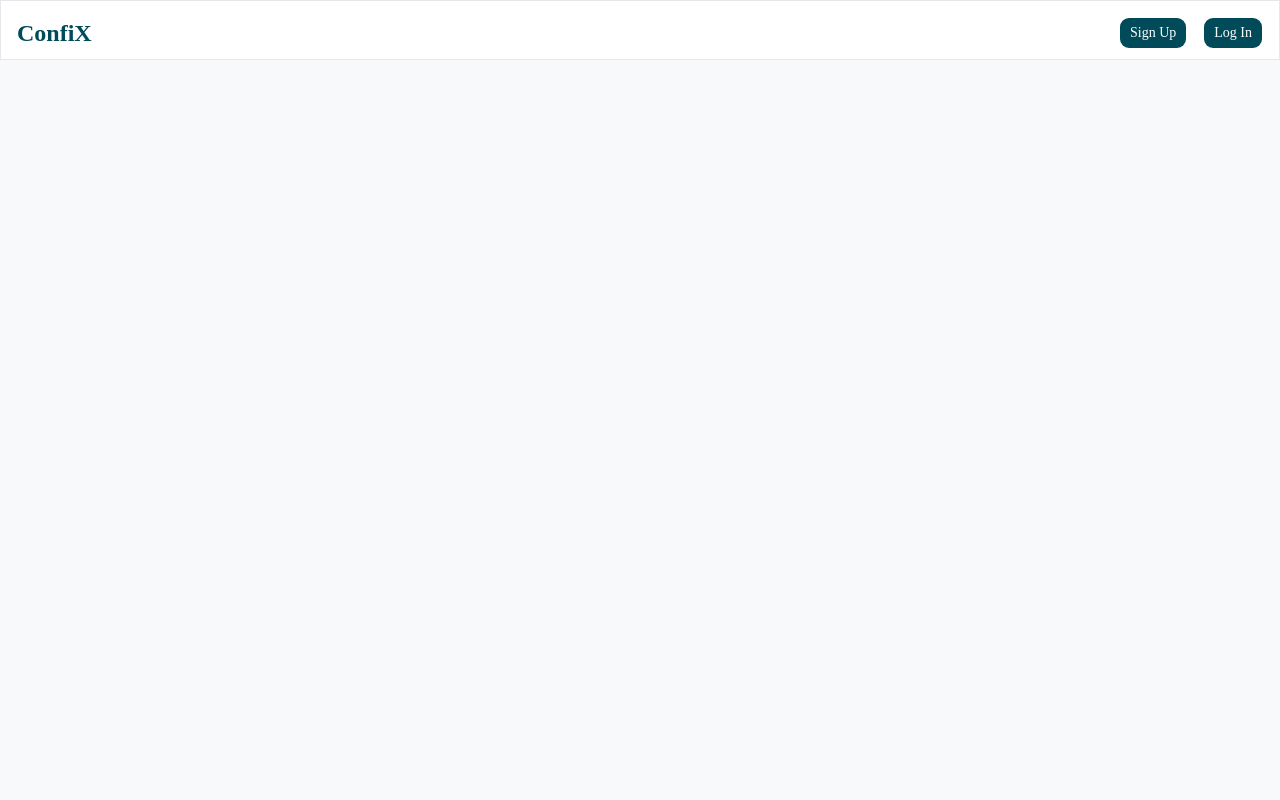
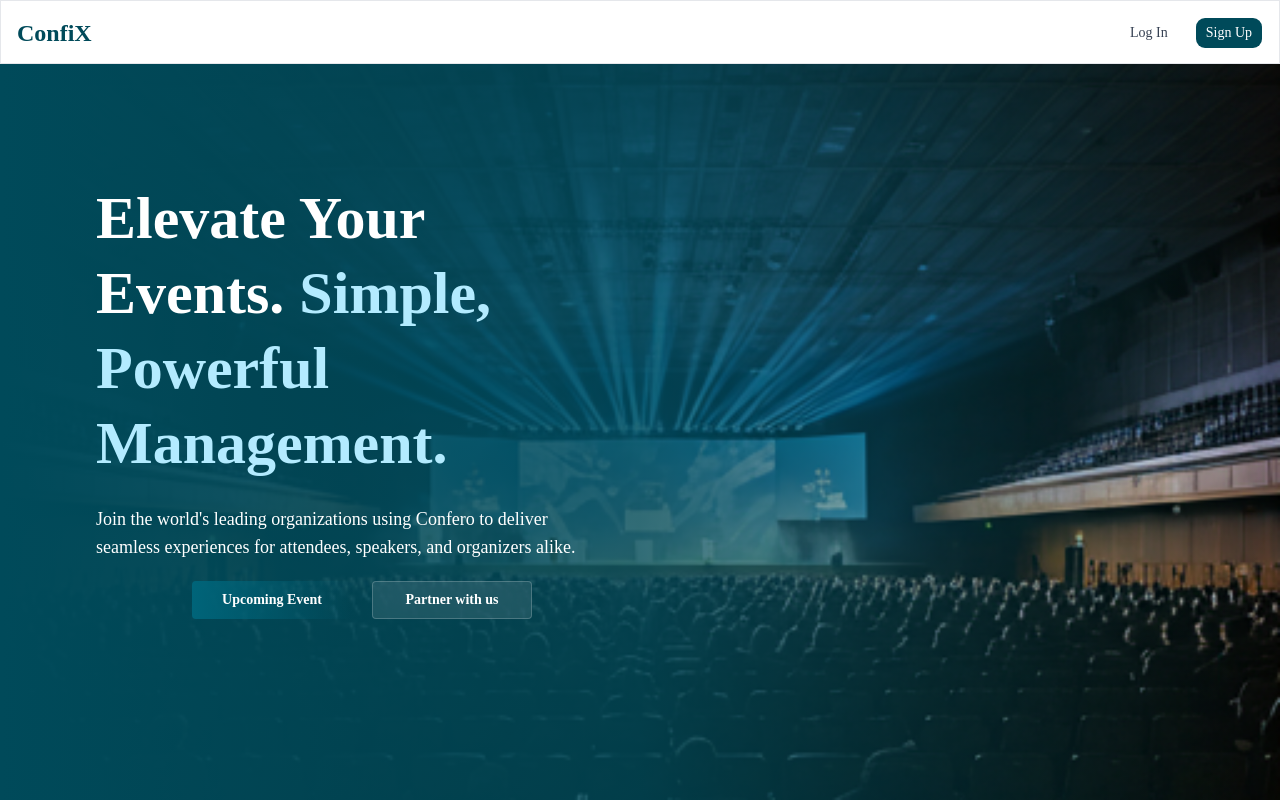
Before and after one commit to Tsedniya/ConfiX, a Next.js app: page / in a window 1280 px wide. Built offline with nearby package versions, Linux system fonts and the light colour scheme.

Commit message:
frontend:homepage

```diff
--- a/app/page.tsx
+++ b/app/page.tsx
@@ -1,9 +1,34 @@
-import Image from "next/image";
-
 export default function Home() {
   return (
-    <div >
+    <div
+      className="relative h-screen w-full bg-cover bg-center flex items-center"
+      style={{ backgroundImage: "url('/conference.png')" }}
+    >
+      {/* Gradient */}
+      <div className="absolute inset-0 bg-gradient-to-r from-primary via-primary/80 to-transparent z-0"></div>
 
+      {/* Content */}
+      <div className="relative z-10 text-left pl-24 max-w-xl">
+        <h1 className="text-white mb-6 lg:text-6xl md:text-5xl sm:2xl font-bold leading-tight">
+          Elevate Your Events.<span className="text-primary-fixed"> Simple, Powerful Management.</span>
+        </h1>
+        <p className="text-lg text-white">
+          Join the world's leading organizations using Confero to deliver seamless
+          experiences for attendees, speakers, and organizers alike.
+        </p>
+
+
+        <div className="flex gap-5 mt-5 text-left pl-24 max-w-xl">
+                <div className="w-40 py-2 bg-gradient-to-r from-primary-container to-surface-tint text-white rounded font-semibold text-sm hover:opacity-90 transition-opacity flex items-center justify-center">
+                  Upcoming Event
+                </div>
+
+                <div className="w-40 py-2 bg-white/10 backdrop-blur-md text-white border border-white/20 rounded font-semibold text-sm hover:bg-white/20 transition-all flex items-center justify-center">
+                  Partner with us
+                </div>
+         </div>
+
+      </div>
     </div>
   );
 }
--- a/app/sign-in/page.tsx
+++ b/app/sign-in/page.tsx
@@ -0,0 +1,65 @@
+
+"use client";
+
+import { CardFooter, CardContent, CardHeader, Card, CardTitle, CardDescription } from "@/components/ui/card";
+import { Label } from "@/components/ui/label";
+import { Input } from "@/components/ui/input";
+import Link from "next/link";
+import { Button } from "@/components/ui/button";
+import {useState} from "react"
+import { useRouter } from "next/navigation";
+
+export default function SignIn() {
+
+    const [email, setEmail] = useState("");
+    const [password,setPassword] = useState("");
+    const [error, setError] =useState("");
+    const [loading, setLoading] = useState(false);
+    const router = useRouter();
+
+  return (
+    <div className="flex min-h-[calc(100vh-4rem)] items-center justify-center p-4 bg-white">
+      <Card className="w-full max-w-md border-gray-200 shadow-lg">
+        <CardHeader className="space-y-1">
+          <CardTitle className="text-2xl font-bold text-black">Sign In</CardTitle>
+          <CardDescription className="text-gray-600">
+            Enter your credentials to access your account
+          </CardDescription>
+        </CardHeader>
+
+        <form  className="space-y-4">
+            {error &&
+            <div className="rounded-md bg-destructive/15 p-3 text-sm text-destructive">
+                {error}
+            </div>
+            }
+          <CardContent className="space-y-4">
+
+            <div className="space-y-2">
+              <Label htmlFor="email" className="text-gray-700">Email</Label>
+              <Input id="email" type="email" value={email} onChange={(e)=> setEmail(e.target.value)}placeholder="JULIBEN@gmail.com" required />
+            </div>
+
+            <div className="space-y-2">
+              <Label htmlFor="password" className="text-gray-700" >Password</Label>
+              <Input id="password" type="password" onChange={(e)=> setPassword(e.target.value)} value={password} placeholder="JULI BEN" required minLength={8}/>
+            </div>
+          </CardContent>
+
+          <CardFooter className="flex flex-col space-y-4">
+            <Button type="submit" className="w-full bg-primary hover:bg-primary/90"
+              disabled={loading} >
+                {loading ? "Signing in..." : "Sign In"}
+            </Button>
+            <p className="text-center text-sm text-gray-600">
+              Don't have an account?{" "}
+              <Link href="/sign-up"  className="font-medium text-primary hover:underline">
+                  Sign Up
+              </Link>
+            </p>
+          </CardFooter>
+        </form>
+      </Card>
+    </div>
+  );
+}
--- a/app/sign-up/page.tsx
+++ b/app/sign-up/page.tsx
@@ -0,0 +1,63 @@
+
+
+"use client";
+
+import { CardFooter, CardContent, CardHeader, Card, CardTitle, CardDescription } from "@/components/ui/card";
+import { Label } from "@/components/ui/label";
+import { Input } from "@/components/ui/input";
+import Link from "next/link";
+import { Button } from "@/components/ui/button";
+import {useState} from "react"
+import { useRouter } from "next/navigation";
+
+export default function SignUp() {
+
+  const [name, setName] = useState("");
+  const [email, setEmail] = useState("");
+  const [password,setPassword] = useState("");
+  const [error, setError] =useState("");
+  const [loading, setLoading] = useState(false);
+  const router = useRouter();
+
+  return (
+    <div className="flex min-h-[calc(100vh-4rem)] items-center justify-center p-4 bg-white">
+      <Card className="w-full max-w-md border-gray-200 shadow-lg">
+        <CardHeader className="space-y-1">
+          <CardTitle className="text-2xl font-bold text-black">Sign Up</CardTitle>
+          <CardDescription className="text-gray-600">
+            Create an account to start tracking your job applications.
+          </CardDescription>
+        </CardHeader>
+
+        <form className="space-y-4">
+
+          <CardContent className="space-y-4">
+
+            <div className="space-y-2">
+              <Label htmlFor="name" className="text-gray-700">Name</Label>
+              <Input id="name" type="text" placeholder="JULI BEN" required />
+            </div>
+
+            <div className="space-y-2">
+              <Label htmlFor="email" className="text-gray-700">Email</Label>
+              <Input id="email" type="email" placeholder="JULIBEN@gmail.com" required />
+            </div>
+
+            <div className="space-y-2">
+              <Label htmlFor="password" className="text-gray-700" >Password</Label>
+              <Input id="password" type="password" placeholder="JULI BEN" required minLength={8} />
+            </div>
+          </CardContent>
+
+          <CardFooter className="flex flex-col space-y-4">
+            <Button type="submit"   className="w-full bg-primary hover:bg-primary/90"
+              disabled={loading} > {loading ? "Creating account": "Sign Up"}</Button>
+            <p className="text-center text-sm text-gray-600">
+              Already have an account? <Link href="/sign-in"  className="font-medium text-primary hover:underline">Sign In</Link>
+            </p>
+          </CardFooter>
+        </form>
+      </Card>
+    </div>
+  );
+}
--- a/components/navbar.tsx
+++ b/components/navbar.tsx
@@ -1,22 +1,10 @@
- import { Button } from "./ui/button";
  import Link from "next/link";
-import {
-  DropdownMenu,
-  DropdownMenuContent,
-  DropdownMenuItem,
-  DropdownMenuLabel,
-  DropdownMenuTrigger,
-} from "@/components/ui/dropdown-menu";
-import { Avatar, AvatarFallback } from "@/components/ui/avatar";
+import { Button } from "@/components/ui/button";
 
-
-
- export default function Navbar(){
-
-    return(
-        <nav className="fixed h-15 w-full border border-gray-200 bg-white ">
+ export default function Navbar() {
+  return (
+    <nav className="fixed top-0 left-0 z-20 h-16 w-full border border-gray-200 bg-white">
       <div className="container mx-auto flex h-16 items-center px-4 justify-between">
-
         <Link
           href="/"
           className="flex items-center gap-2 text-2xl font-semibold text-primary"
@@ -25,11 +13,16 @@ import { Avatar, AvatarFallback } from "@/components/ui/avatar";
         </Link>
 
         <div className="flex items-center gap-4">
+          <Link href="/sign-in">
+            <Button variant="ghost" className="text-gray-700 hover:text-black">
+              Log In
+            </Button>
+          </Link>
+          <Link href="/sign-up">
             <Button className="bg-primary hover:bg-primary/90">Sign Up</Button>
-                    <Button className="bg-primary hover:bg-primary/90">Log In</Button>
+          </Link>
         </div>
       </div>
     </nav>
-
   );
 }
```
Also changed, not shown: public/conference.png (added). Lines whose indentation alone changed are shown as unchanged.
